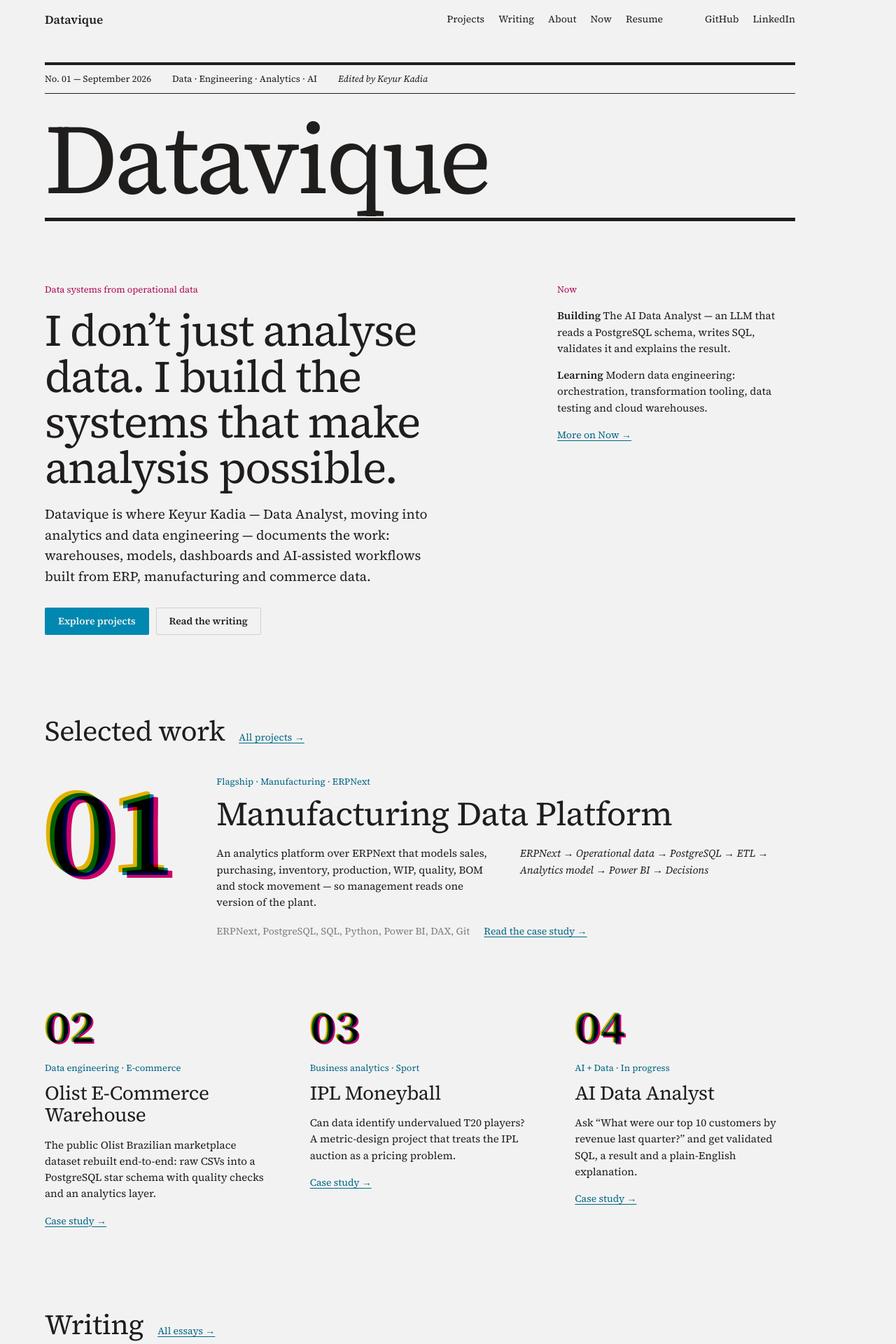
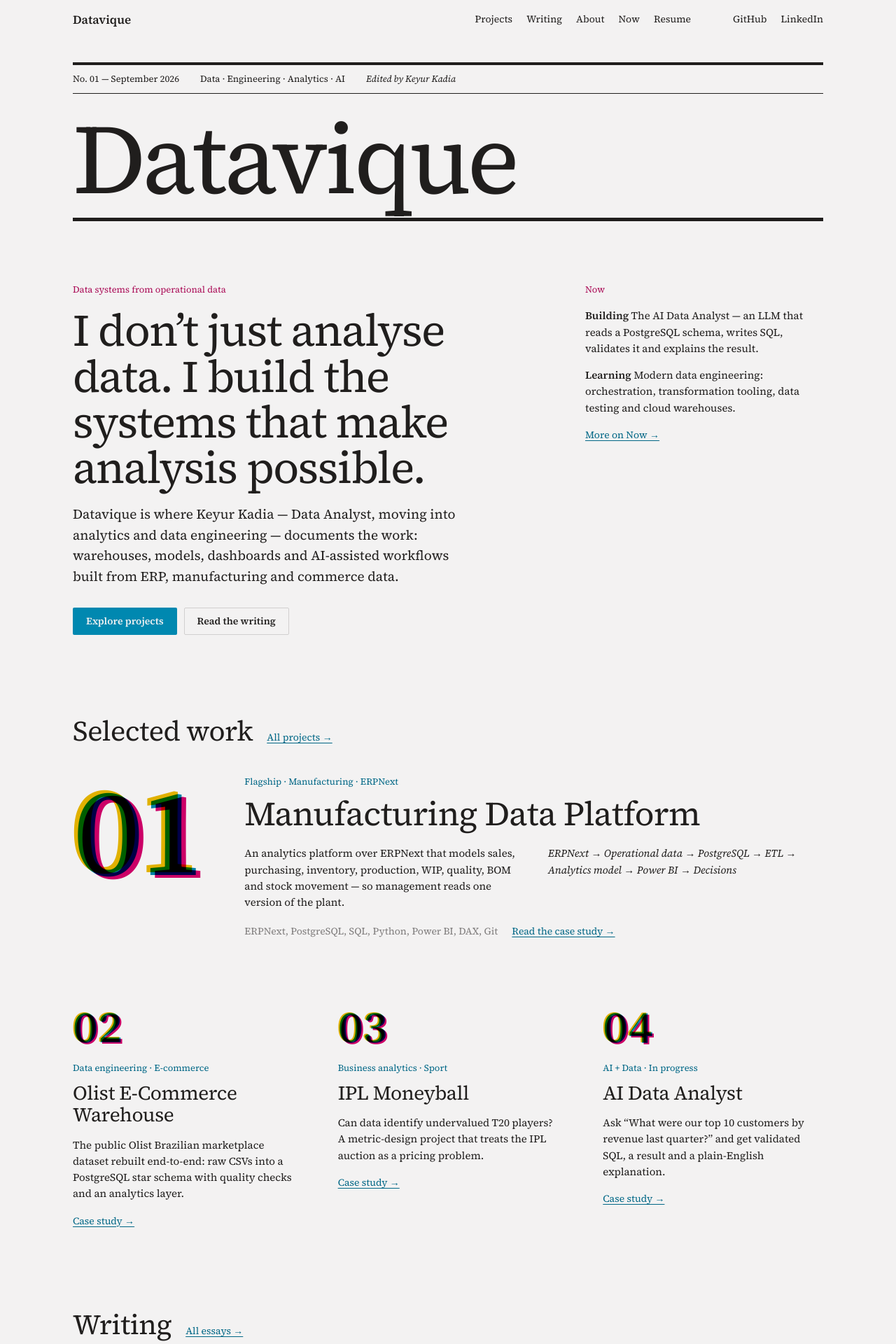
Before and after one commit to Kemist038/datavique, a Jekyll site: the page built from index.html, in a window 1280 px wide. Shown: the top 1920 px of the page at 70% size. Built offline with Jekyll 4.4.1, drawn with Linux system fonts in a browser that asks for light colours.

Commit message:
Add files via upload

```diff
--- a/_includes/nav.html
+++ b/_includes/nav.html
@@ -6,5 +6,5 @@
 <a href="{{ '/about/' | relative_url }}"{% if page.nav == 'about' %} aria-current="page" style="text-decoration:underline;text-underline-offset:6px"{% else %} style="text-decoration:none"{% endif %}>About</a>
 <a href="{{ '/now/' | relative_url }}"{% if page.nav == 'now' %} aria-current="page" style="text-decoration:underline;text-underline-offset:6px"{% else %} style="text-decoration:none"{% endif %}>Now</a>
 <a href="{{ '/resume/' | relative_url }}"{% if page.nav == 'resume' %} aria-current="page" style="text-decoration:underline;text-underline-offset:6px"{% else %} style="text-decoration:none"{% endif %}>Resume</a>
-<span style="width:var(--space-4)"></span><a href="{{ site.data.site.github }}" rel="me noopener" style="text-decoration:none">GitHub</a><a href="{{ site.data.site.linkedin }}" rel="me noopener" style="text-decoration:none">LinkedIn</a>
+<span class="nav-gap" aria-hidden="true"></span><a href="{{ site.data.site.github }}" rel="me noopener" style="text-decoration:none">GitHub</a><a href="{{ site.data.site.linkedin }}" rel="me noopener" style="text-decoration:none">LinkedIn</a>
 </div></nav></header>
--- a/_layouts/default.html
+++ b/_layouts/default.html
@@ -14,7 +14,7 @@
 </head>
 <body>
 <div style="min-height:100vh;background:var(--color-bg);color:var(--color-text)">
-<div style="max-width:1200px;padding:0 clamp(20px,5vw,64px)">
+<div style="max-width:1200px;margin:0 auto;padding:0 clamp(20px,5vw,64px)">
 {% include nav.html %}
 <main>
 {{ content }}
--- a/assets/site.css
+++ b/assets/site.css
@@ -5,6 +5,8 @@
 a.plain{color:var(--color-text);text-decoration:none}
 a.plain:hover{color:var(--color-accent-700)}
 :focus-visible{outline:2px solid var(--color-accent);outline-offset:2px}
+.nav-gap{width:var(--space-4)}
+@media (max-width:600px){.nav-gap{display:none}}
 .sec{font-weight:400;font-size:28px;margin:0 0 var(--space-3)}
 .prose-sm>p{margin:0 0 var(--space-3)}
 .prose-sm>p:last-child{margin-bottom:0}
```
